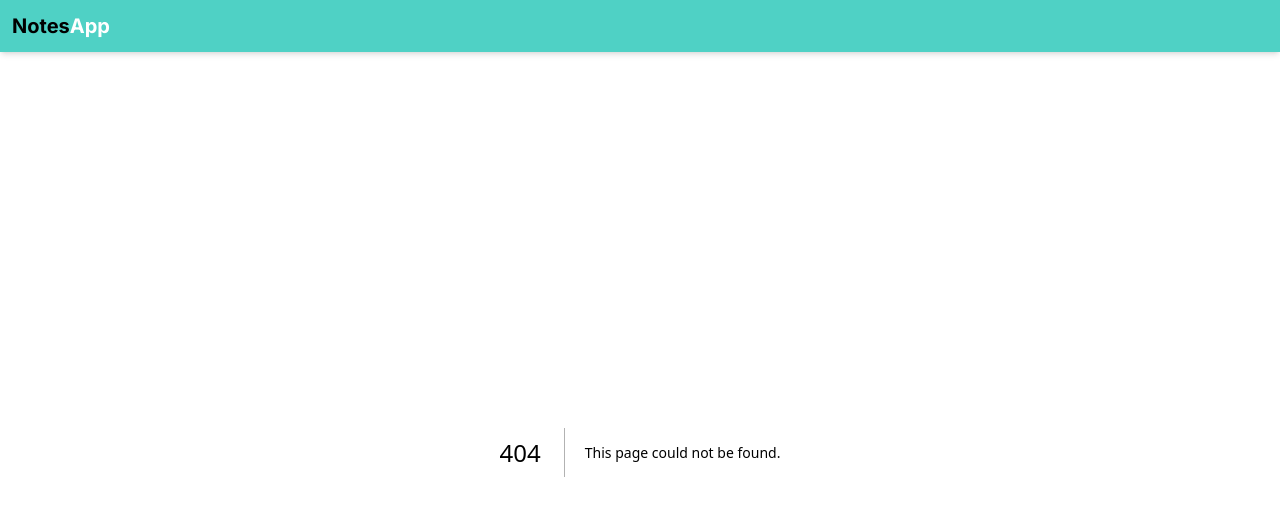
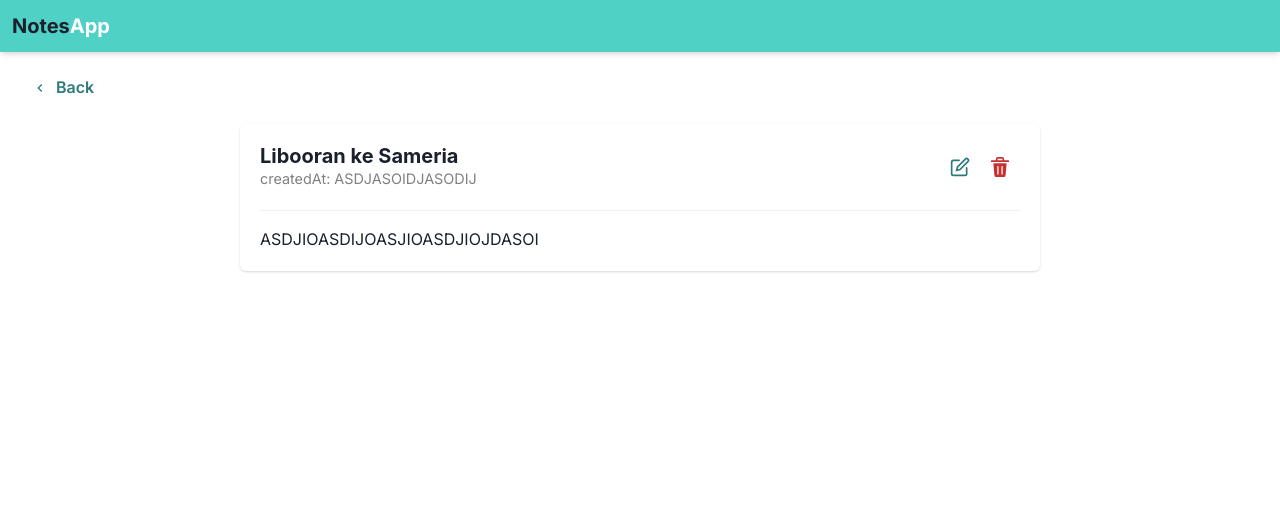
Before and after one commit to Emyr298/dibimbing-notes-frontend, a Next.js app: page /1 in a window 1280 px wide. Before the commit this address had no page. Shown: the top 516 px of the page. Built offline with nearby package versions, Linux system fonts and the light colour scheme.

Commit message:
feat: implement note details page

```diff
--- /dev/null
+++ b/src/app/[noteId]/page.tsx
@@ -0,0 +1,9 @@
+import { NoteDetailModule } from "@/components/modules/NoteDetailModule";
+
+export default function Note() {
+  return (
+    <main>
+      <NoteDetailModule />
+    </main>
+  );
+}
--- /dev/null
+++ b/src/components/modules/NoteDetailModule/index.tsx
@@ -0,0 +1,60 @@
+'use client';
+
+import { ChevronLeftIcon, DeleteIcon, EditIcon } from '@chakra-ui/icons';
+import { Card, CardHeader, CardBody, CardFooter, Heading, Stack, StackDivider, Box, Text, Flex, Spacer, Button, IconButton, Divider } from '@chakra-ui/react'
+
+export const NoteDetailModule = () => {
+  return (
+    <div>
+      <Button
+        variant="ghost"
+        colorScheme="teal"
+        leftIcon={<ChevronLeftIcon />}
+        marginTop="1rem"
+        marginLeft="1rem"
+        marginBottom="0"
+      >
+        Back
+      </Button>
+      <Flex
+        align="center"
+        direction="column"
+        paddingX="2rem"
+        paddingY="1rem"
+      >
+        <Card
+          minWidth={[0, 400, 400, 800]}
+        >
+          <CardHeader>
+          <Flex
+            align="center"
+          >
+            <div>
+              <Heading size='md'>Libooran ke Sameria</Heading>
+              <Text fontSize="0.9rem" color={'gray'}>createdAt: ASDJASOIDJASODIJ</Text>
+            </div>
+            <Spacer />
+            <IconButton
+              variant="ghost"
+              colorScheme="teal"
+              aria-label="Delete"
+              icon={<EditIcon boxSize={5} />}
+            />
+            <IconButton
+              variant="ghost"
+              colorScheme="red"
+              aria-label="Delete"
+              icon={<DeleteIcon boxSize={5} />}
+            />
+          </Flex>
+          </CardHeader>
+
+          <CardBody paddingTop={0}>
+            <Divider />
+            <Text paddingTop="1rem">ASDJIOASDIJOASJIOASDJIOJDASOI</Text>
+          </CardBody>
+        </Card>
+      </Flex>
+    </div>
+  );
+};
```
